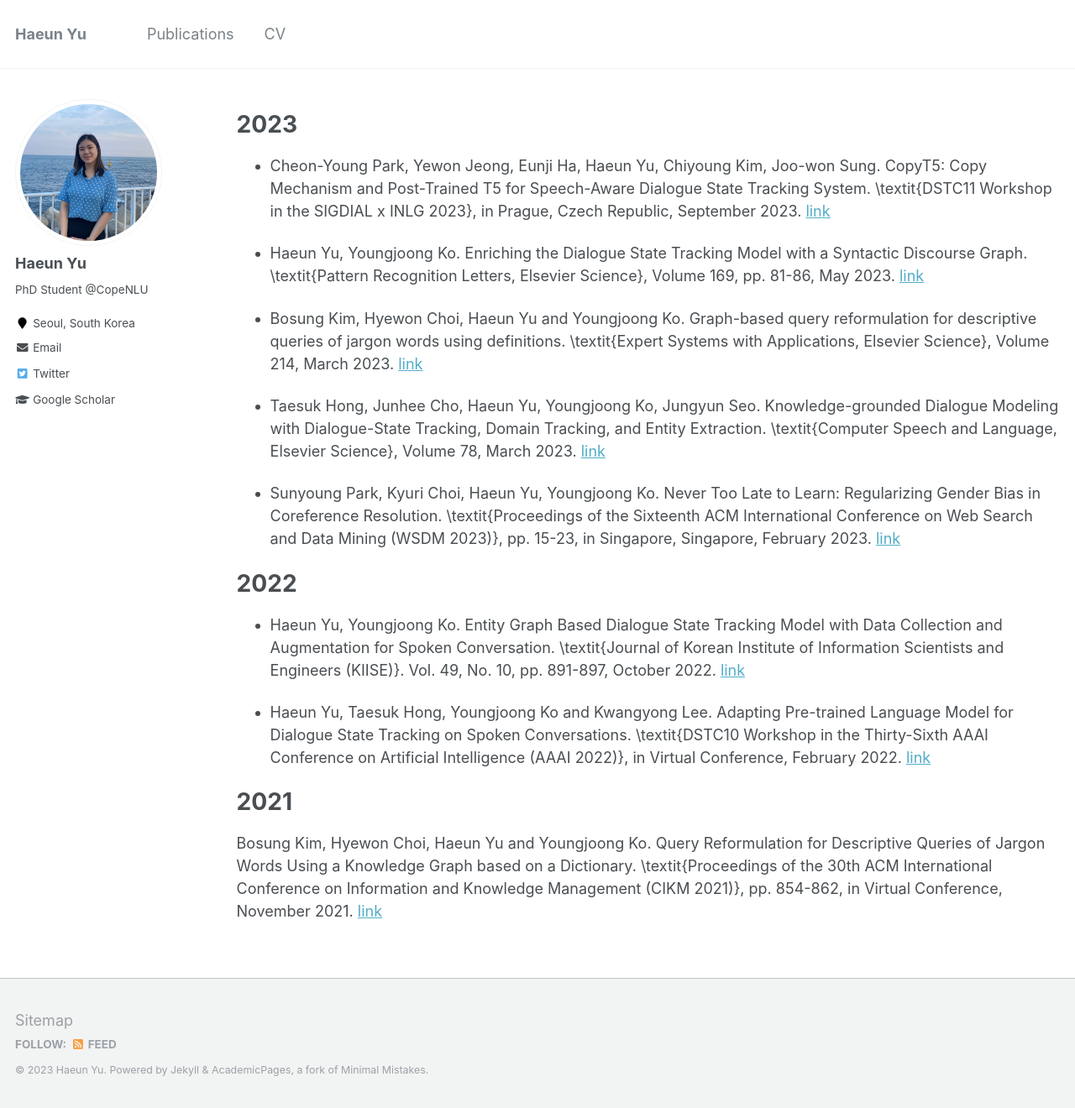
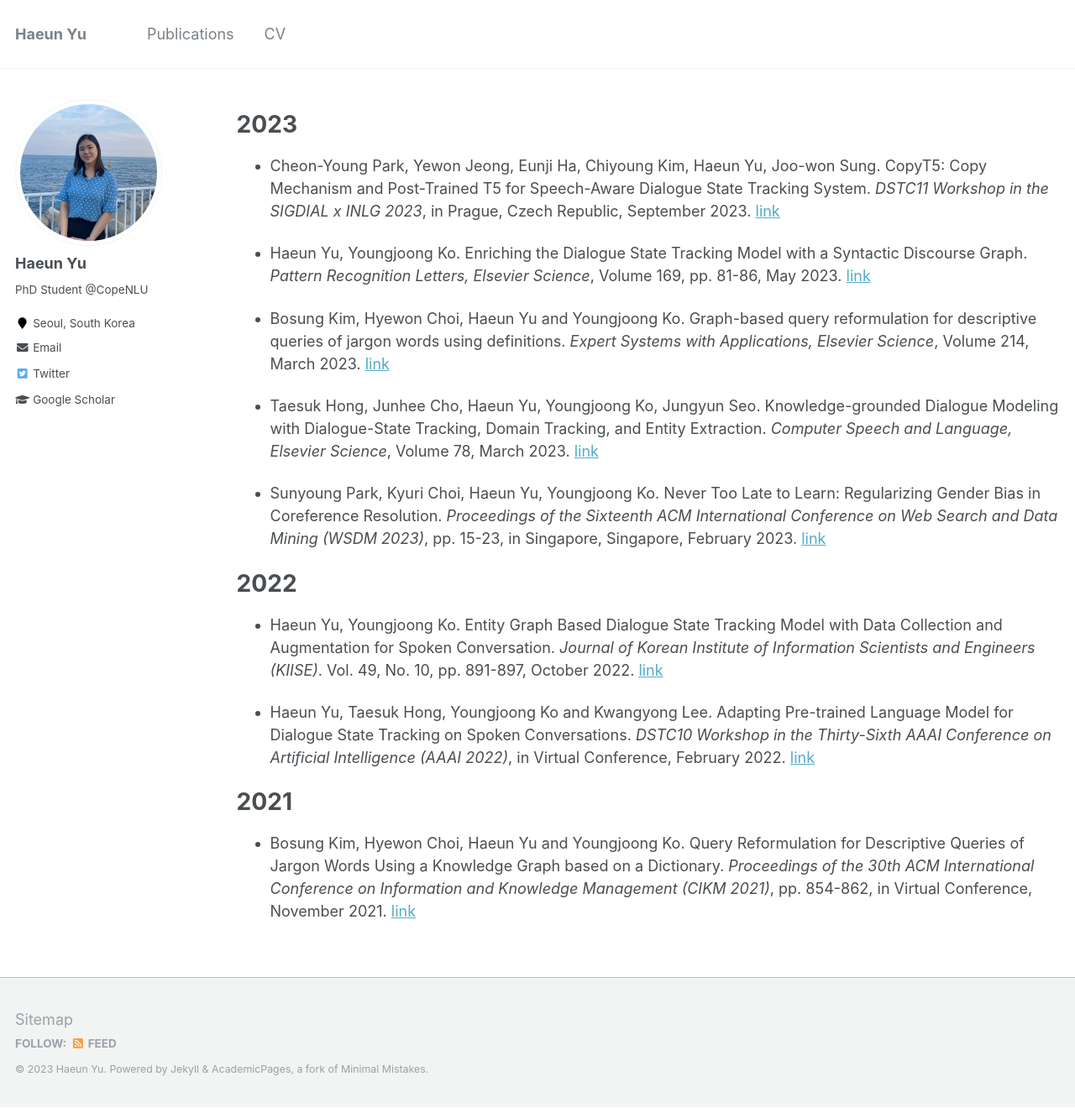
Before and after one commit to HaeunYu/haeunyu.github.io, a Jekyll site: the page built from _pages/publications.md, in a window 1280 px wide and 1320 px high. Shown: the whole window at 84% size. Built offline with Jekyll 4.4.1, drawn with Linux system fonts in a browser that asks for light colours.

Commit message:
pub edit3

```diff
--- a/_pages/publications.md
+++ b/_pages/publications.md
@@ -13,25 +13,25 @@ author_profile: true
 
 2023
 ======
-* Cheon-Young Park, Yewon Jeong, Eunji Ha, Haeun Yu, Chiyoung Kim, Joo-won Sung. CopyT5: Copy Mechanism and Post-Trained T5 for Speech-Aware Dialogue State Tracking System. \textit{DSTC11 Workshop in the SIGDIAL x INLG 2023}, in Prague, Czech Republic, September 2023. [link](https://dstc11.dstc.community/workshop/accepted-papers#h.1m0or7prl8ng)
+* Cheon-Young Park, Yewon Jeong, Eunji Ha, Chiyoung Kim, Haeun Yu, Joo-won Sung. CopyT5: Copy Mechanism and Post-Trained T5 for Speech-Aware Dialogue State Tracking System. <em>DSTC11 Workshop in the SIGDIAL x INLG 2023</em>, in Prague, Czech Republic, September 2023. [link](https://dstc11.dstc.community/workshop/accepted-papers#h.1m0or7prl8ng)
 
-* Haeun Yu, Youngjoong Ko. Enriching the Dialogue State Tracking Model with a Syntactic Discourse Graph. \textit{Pattern Recognition Letters, Elsevier Science}, Volume 169, pp. 81-86, May 2023. [link](https://doi.org/10.1016/j.patrec.2023.03.024)
+* Haeun Yu, Youngjoong Ko. Enriching the Dialogue State Tracking Model with a Syntactic Discourse Graph. <em>Pattern Recognition Letters, Elsevier Science</em>, Volume 169, pp. 81-86, May 2023. [link](https://doi.org/10.1016/j.patrec.2023.03.024)
 
-* Bosung Kim, Hyewon Choi, Haeun Yu and Youngjoong Ko. Graph-based query reformulation for descriptive queries of jargon words using definitions. \textit{Expert Systems with Applications, Elsevier Science}, Volume 214, March 2023. [link](https://doi.org/10.1016/j.eswa.2022.119149)
+* Bosung Kim, Hyewon Choi, Haeun Yu and Youngjoong Ko. Graph-based query reformulation for descriptive queries of jargon words using definitions. <em>Expert Systems with Applications, Elsevier Science</em>, Volume 214, March 2023. [link](https://doi.org/10.1016/j.eswa.2022.119149)
 
-* Taesuk Hong, Junhee Cho, Haeun Yu, Youngjoong Ko, Jungyun Seo. Knowledge-grounded Dialogue Modeling with Dialogue-State Tracking, Domain Tracking, and Entity Extraction. \textit{Computer Speech and Language, Elsevier Science}, Volume 78, March 2023. [link](https://doi.org/10.1016/j.csl.2022.101460)
+* Taesuk Hong, Junhee Cho, Haeun Yu, Youngjoong Ko, Jungyun Seo. Knowledge-grounded Dialogue Modeling with Dialogue-State Tracking, Domain Tracking, and Entity Extraction. <em>Computer Speech and Language, Elsevier Science</em>, Volume 78, March 2023. [link](https://doi.org/10.1016/j.csl.2022.101460)
 
-* Sunyoung Park, Kyuri Choi, Haeun Yu, Youngjoong Ko. Never Too Late to Learn: Regularizing Gender Bias in Coreference Resolution. \textit{Proceedings of the Sixteenth ACM International Conference on Web Search and Data Mining (WSDM 2023)}, pp. 15-23, in Singapore, Singapore, February 2023. [link](https://dl.acm.org/doi/10.1145/3539597.3570473)
+* Sunyoung Park, Kyuri Choi, Haeun Yu, Youngjoong Ko. Never Too Late to Learn: Regularizing Gender Bias in Coreference Resolution. <em>Proceedings of the Sixteenth ACM International Conference on Web Search and Data Mining (WSDM 2023)</em>, pp. 15-23, in Singapore, Singapore, February 2023. [link](https://dl.acm.org/doi/10.1145/3539597.3570473)
 
 2022
 ======
-* Haeun Yu, Youngjoong Ko. Entity Graph Based Dialogue State Tracking Model with Data Collection and Augmentation for Spoken Conversation. \textit{Journal of Korean Institute of Information Scientists and Engineers (KIISE)}. Vol. 49, No. 10, pp. 891-897, October 2022. [link](http://doi.org/10.5626/JOK.2022.49.10.891)
+* Haeun Yu, Youngjoong Ko. Entity Graph Based Dialogue State Tracking Model with Data Collection and Augmentation for Spoken Conversation. <em>Journal of Korean Institute of Information Scientists and Engineers (KIISE)</em>. Vol. 49, No. 10, pp. 891-897, October 2022. [link](http://doi.org/10.5626/JOK.2022.49.10.891)
 
-* Haeun Yu, Taesuk Hong, Youngjoong Ko and Kwangyong Lee. Adapting Pre-trained Language Model for Dialogue State Tracking on Spoken Conversations. \textit{DSTC10 Workshop in the Thirty-Sixth AAAI Conference on Artificial Intelligence (AAAI 2022)}, in Virtual Conference, February 2022. [link](https://github.com/shanemoon/dstc10/raw/main/papers/dstc10_aaai22_track2_25.pdf)
+* Haeun Yu, Taesuk Hong, Youngjoong Ko and Kwangyong Lee. Adapting Pre-trained Language Model for Dialogue State Tracking on Spoken Conversations. <em>DSTC10 Workshop in the Thirty-Sixth AAAI Conference on Artificial Intelligence (AAAI 2022)</em>, in Virtual Conference, February 2022. [link](https://github.com/shanemoon/dstc10/raw/main/papers/dstc10_aaai22_track2_25.pdf)
 
 2021
 ======
-Bosung Kim, Hyewon Choi, Haeun Yu and Youngjoong Ko. Query Reformulation for Descriptive Queries of Jargon Words Using a Knowledge Graph based on a Dictionary. \textit{Proceedings of the 30th ACM International Conference on Information and Knowledge Management (CIKM 2021)}, pp. 854-862, in Virtual Conference, November 2021. [link](https://doi.org/10.1145/3459637.3482382)
+* Bosung Kim, Hyewon Choi, Haeun Yu and Youngjoong Ko. Query Reformulation for Descriptive Queries of Jargon Words Using a Knowledge Graph based on a Dictionary. <em>Proceedings of the 30th ACM International Conference on Information and Knowledge Management (CIKM 2021)</em>, pp. 854-862, in Virtual Conference, November 2021. [link](https://doi.org/10.1145/3459637.3482382)
 
 
 
```
Also changed, not shown: _pages/about.md (+5 -1 lines).
